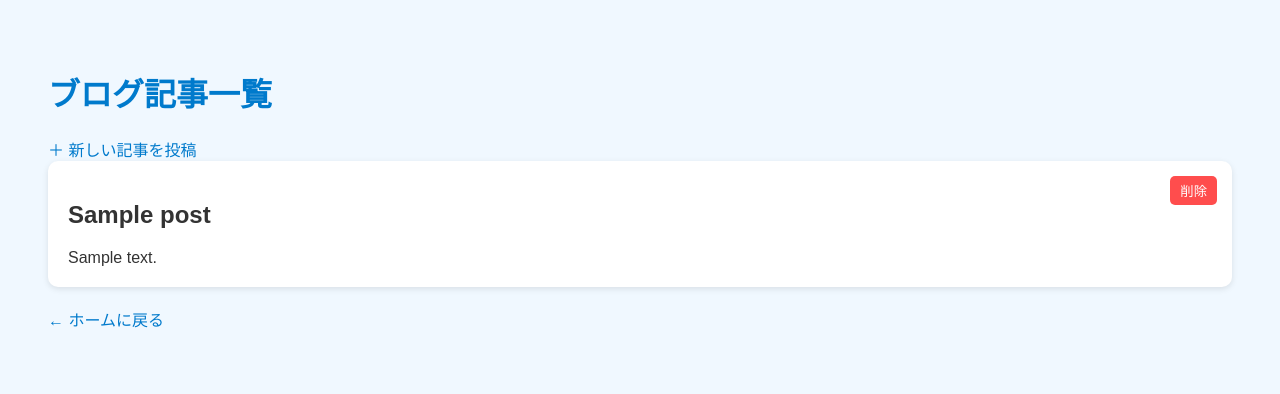
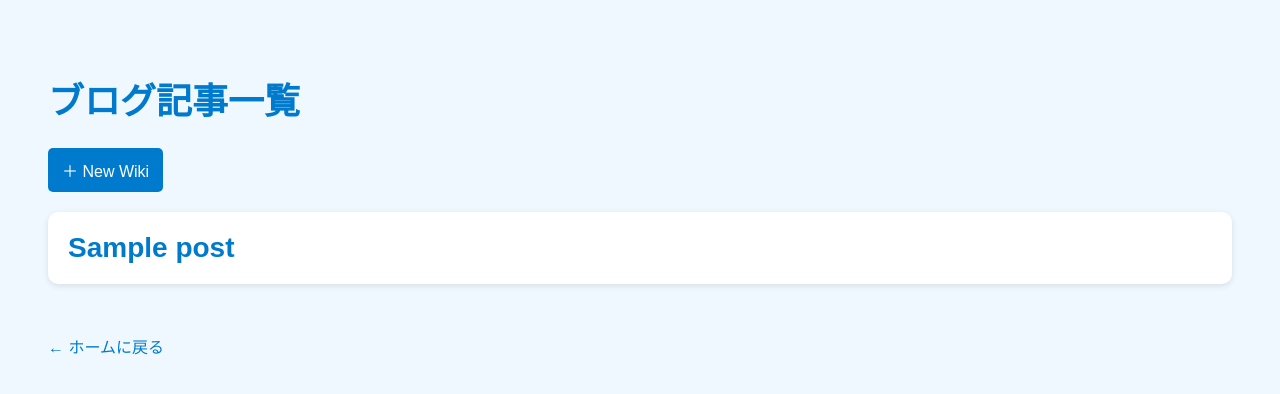
Before and after one commit to Ryota-Sato-1212/welcom-kubernetes, a Flask app: page /blog in a window 1280 px wide. Shown: the top 394 px of the page. Run offline with Flask 3, Linux system fonts and the light colour scheme; tables that the repository leaves empty hold one stand-in row (values such as "Sample post").

Commit message:
fix material

```diff
--- a/app.py
+++ b/app.py
@@ -1,29 +1,39 @@
 from flask import Flask, render_template, request, redirect, url_for
 from flask_sqlalchemy import SQLAlchemy
+from datetime import datetime  # ← 投稿日時用
+import os
 
+basedir = os.path.abspath(os.path.dirname(__file__))
 app = Flask(__name__)
 
-app.config['SQLALCHEMY_DATABASE_URI'] = 'sqlite:///blog.db'
+# データベース設定
+app.config['SQLALCHEMY_DATABASE_URI'] = 'sqlite:///' + os.path.join(basedir, 'instance', 'blog.db')
 app.config['SQLALCHEMY_TRACK_MODIFICATIONS'] = False
 db = SQLAlchemy(app)
 
+# モデル定義
 class BlogPost(db.Model):
     id = db.Column(db.Integer, primary_key=True)
     title = db.Column(db.String(200), nullable=False)
     content = db.Column(db.Text, nullable=False)
+    created_at = db.Column(db.DateTime, default=datetime.utcnow)  # ← 投稿日時カラム追加
 
+# データベース初期化
 with app.app_context():
     db.create_all()
 
+# ホームページ
 @app.route("/")
 def home():
     return render_template("index.html")
 
+# ブログ記事一覧（新しい順）
 @app.route("/blog")
 def blog():
-    posts = BlogPost.query.order_by(BlogPost.id.desc()).all()
+    posts = BlogPost.query.order_by(BlogPost.created_at.asc()).all()  # ← 日時順に変更
     return render_template("blog.html", posts=posts)
 
+# 新規投稿
 @app.route("/blog/new", methods=["GET", "POST"])
 def new_post():
     if request.method == "POST":
@@ -35,6 +45,18 @@ def new_post():
         return redirect(url_for("blog"))
     return render_template("new_post.html")
 
+# 記事編集
+@app.route("/blog/edit/<int:post_id>", methods=["GET", "POST"])
+def edit_post(post_id):
+    post = BlogPost.query.get_or_404(post_id)
+    if request.method == "POST":
+        post.title = request.form["title"]
+        post.content = request.form["content"]
+        db.session.commit()
+        return redirect(url_for("blog"))
+    return render_template("edit_post.html", post=post)
+
+# 記事削除
 @app.route("/blog/delete/<int:post_id>", methods=["POST"])
 def delete_post(post_id):
     post = BlogPost.query.get_or_404(post_id)
@@ -42,5 +64,12 @@ def delete_post(post_id):
     db.session.commit()
     return redirect(url_for("blog"))
 
+# 記事詳細
+@app.route("/blog/<int:post_id>")
+def post_detail(post_id):
+    post = BlogPost.query.get_or_404(post_id)
+    return render_template("post_detail.html", post=post)
+
+# アプリ起動
 if __name__ == "__main__":
-    app.run(port=5050, debug=True)
+    app.run(debug=True, port=5050)
--- a/templates/blog.html
+++ b/templates/blog.html
@@ -2,46 +2,89 @@
 <html lang="ja">
 <head>
     <meta charset="UTF-8" />
-    <title>ブログ記事一覧</title>
+    <title>Wiki一覧</title>
     <style>
         body {
-            font-family: sans-serif; padding: 40px;
-            background-color: #f0f8ff; color: #333;
+            font-family: sans-serif;
+            padding: 40px;
+            background-color: #f0f8ff;
+            color: #333;
         }
-        h1 { color: #007acc; }
+
+        h1 {
+            color: #007acc;
+            font-size: 36px;
+        }
+
         .post {
-            background: white; border-radius: 10px;
-            padding: 20px; margin-bottom: 20px;
+            background: white;
+            border-radius: 10px;
+            padding: 20px;
+            margin-bottom: 20px;
             box-shadow: 0 2px 6px rgba(0,0,0,0.1);
-            position: relative;
         }
-        .delete-form {
-            position: absolute; top: 15px; right: 15px;
+
+        .post-title {
+            font-size: 28px; /* タイトルを大きく */
+            font-weight: bold;
+            color: #007acc;
+            margin: 0;
         }
-        a {
-            color: #007acc; text-decoration: none;
+
+        .post-title a {
+            text-decoration: none;
+            color: inherit;
         }
-        a:hover { text-decoration: underline; }
-        button {
-            background-color: #ff4d4d; border: none;
-            color: white; padding: 5px 10px;
-            border-radius: 5px; cursor: pointer;
+
+        .post-title a:hover {
+            text-decoration: underline;
         }
-        button:hover { background-color: #ff1a1a; }
+
+        .top-link {
+            display: inline-block;
+            margin-bottom: 20px;
+            background-color: #007acc;
+            color: white;
+            padding: 10px 14px;
+            font-size: 16px;
+            border-radius: 5px;
+            text-decoration: none;
+        }
+
+        .top-link:hover {
+            background-color: #005f99;
+        }
+
+        a.back-link {
+            margin-top: 30px;
+            display: inline-block;
+            color: #007acc;
+            text-decoration: none;
+        }
+
+        a.back-link:hover {
+            text-decoration: underline;
+        }
     </style>
 </head>
 <body>
+
     <h1>ブログ記事一覧</h1>
-    <a href="/blog/new">＋ 新しい記事を投稿</a>
+
+    <!-- 新規投稿へのリンク -->
+    <a class="top-link" href="{{ url_for('new_post') }}">＋ New Wiki</a>
+
+    <!-- 記事タイトル一覧 -->
     {% for post in posts %}
     <div class="post">
-        <h2>{{ post.title }}</h2>
-        <div>{{ post.content | safe }}</div>
-        <form action="{{ url_for('delete_post', post_id=post.id) }}" method="post" class="delete-form" onsubmit="return confirm('削除してもよろしいですか？');">
-            <button type="submit">削除</button>
-        </form>
+        <h2 class="post-title">
+            <a href="{{ url_for('post_detail', post_id=post.id) }}">{{ post.title }}</a>
+        </h2>
     </div>
     {% endfor %}
-    <a href="/">← ホームに戻る</a>
+
+    <!-- ホームに戻る -->
+    <a href="/" class="back-link">← ホームに戻る</a>
+
 </body>
 </html>
```
Also changed, not shown: templates/edit_post.html (added, +82 -0 lines), templates/new_post.html (+13 -62 lines), templates/post_detail.html (added, +79 -0 lines), instance/blog.db.
